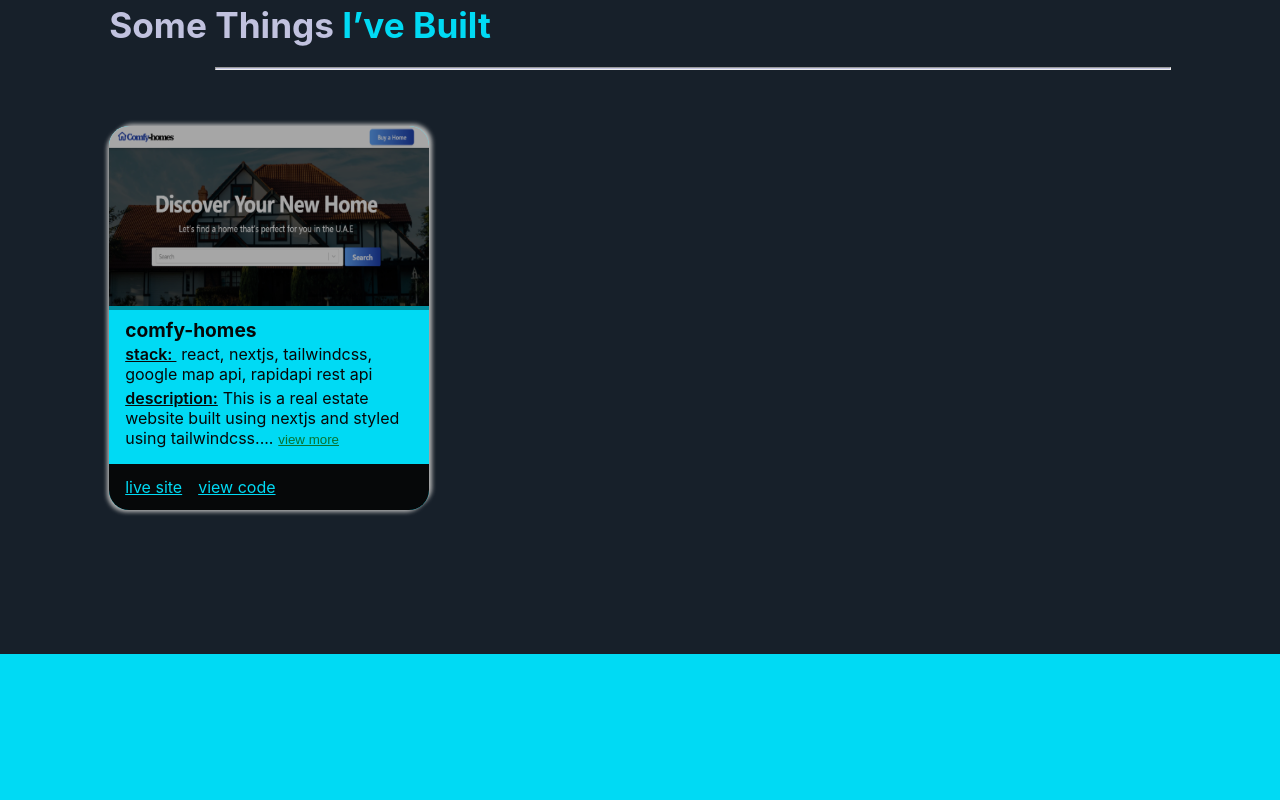
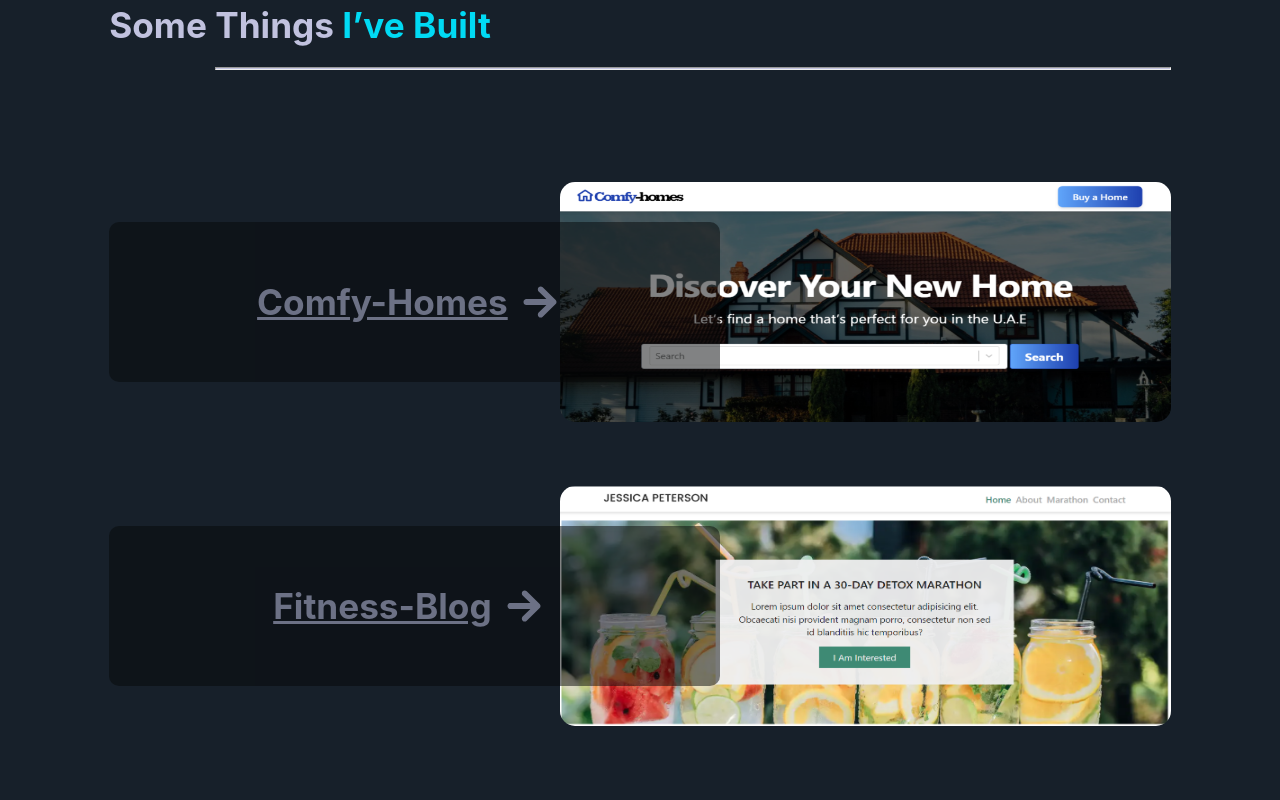
Before and after one commit to idemmanuel001/idoko-emmanuel-portfolio, a Next.js app: page / in a window 1280 px wide. Shown: the part 1720-2520 px from the top of the page. Built offline with nearby package versions, Linux system fonts and the light colour scheme.

Commit message:
updated the projects component

```diff
--- a/components/layout/header.js
+++ b/components/layout/header.js
@@ -4,6 +4,7 @@ import { Link } from 'react-scroll';
 import { MobileNav, DestopNav } from './navigation';
 import styled from 'styled-components';
 import Image from 'next/image';
+import NextLink from 'next/link';
 import { Container } from '../styles/sharedStyles';
 
 
@@ -58,7 +59,8 @@ export default function Header() {
     return (
         <StyledHeader >
             <Container>
-                <Link
+                <NextLink href={'/'} passHref>
+                    <Link
                     to='home'
                     spy={true}
                     smooth={true}
@@ -76,7 +78,8 @@ export default function Header() {
                             priority='true'
                         />
                     </div>
-                </Link>
+                    </Link>
+                </NextLink>
                 <MobileNav />
                 <DestopNav />
             </Container>
--- a/components/layout/navigation.js
+++ b/components/layout/navigation.js
@@ -175,8 +175,9 @@ const StyledMobileNav = styled.ul`
     }
 
     button {
-        margin-top: 1rem;
+        margin-top: 2rem;
         margin-bottom: 1rem;
+        width: 100%;
     }
 `;
 
--- a/components/sections/aboutMe.js
+++ b/components/sections/aboutMe.js
@@ -61,10 +61,14 @@ const StyledAbout = styled(Section)`
         hr{
             position: absolute;
             right: 0;
-            bottom: 0;
+            bottom: 0.2rem;
             width: 90%;
             height: 3px;
             background: ${({ theme }) => theme.secondaryColor};
+
+            @media(min-width: ${({ theme }) => theme.desktop}){
+                     bottom: 0;
+                }
 
         }
     }
--- a/components/sections/heroSection.js
+++ b/components/sections/heroSection.js
@@ -124,7 +124,7 @@ const Herosection = () => {
                     ref={heroRef}
                     className="innerContainer">
                     <div id='firstContainer'>
-                        <h1>Detail-Oriented <span>Frontend Developer </span> focused on timely value delivery</h1>
+                        <h1>Detail-Oriented <span>Frontend Developer </span> focused on timely value delivery.</h1>
                         <Link
                         activeClass="active"
                             to='contact'
--- a/components/sections/projects.js
+++ b/components/sections/projects.js
@@ -1,7 +1,9 @@
 import { useState } from 'react';
 import Image from 'next/image';
+import Link from 'next/link';
 import styled from 'styled-components';
 import { Container, Section } from '../styles/sharedStyles';
+import { IoMdArrowRoundForward } from 'react-icons/io';
 
 
 //Project Style
@@ -24,6 +26,10 @@ const StyledProject = styled(Section)`
             margin-top: 1rem;
             margin-bottom: 2.5rem;
 
+            @media(min-width: ${({ theme }) => theme.tablet}){
+                margin-bottom: 5rem;
+            }
+
             h2{
                 z-index: 10;
 
@@ -41,10 +47,14 @@ const StyledProject = styled(Section)`
             hr{
                 position: absolute;
                 right: 0;
-                bottom: 0;
+                bottom: 0.2rem;
                 width: 90%;
                 height: 3px;
                 background: ${({ theme }) => theme.lightGray};
+
+                @media(min-width: ${({ theme }) => theme.desktop}){
+                     bottom: 0;
+                }
 
         }
 
@@ -83,7 +93,6 @@ const Projects = ({ projects }) => {
 
                             <ProjectItem key={index} project={project} />
 
-
                         ))}
                     </div>
 
@@ -99,121 +108,101 @@ const Projects = ({ projects }) => {
 
 //ProjectItem styles
 const StyledProJectItem = styled.div`
-    width: 320px;
+    position: relative;
+    width: 100%;
     height: fit-content;
-    margin: 1rem auto;
-    display: flex;
-    flex-direction: column;
-    justify-content: center;
-    align-items: center;
-    border-radius: 20px;
+    margin: 2rem auto;
+    border-radius: 10px;
     overflow: hidden;
-    box-shadow: 4px -3px 4px -1px rgb(181,181,181), -3px 3px 4px -1px rgb(181,181,181);
-    background: ${({ theme }) => theme.primaryColor};
-    color: ${({ theme }) => theme.black};
+    border: 1px solid ${({ theme }) => theme.lightGray};
+    cursor: pointer;
+
 
     @media(min-width: ${({ theme }) => theme.tablet}){
-        margin: 1rem 0;
+        margin: 2rem 0;
+        display: flex;
+        flex-direction: row-reverse;
+        position: static;
+        align-items: center;
+        justify-content: space-between;
+        border: none;
+        border-radius: 0;
     }
 
     .projectImage{
         position: relative;
+        width: 100%;
+        height: 15rem;
 
-        .overlay{
-            width: 100%;
-            height: 100%;
-            position: absolute;
-            top: 0;
-            left: 0;
-            right: 0;
-            bottom: 0;
-            background: rgba(0,0,0, 0.35);
-            transition: all 0.5s ease-in;
-
-            &:focus,
-            &:hover{
-                transform: scale(0.05, 0.05);
-                opacity: 0;
-            }
+        @media(min-width: ${({ theme }) => theme.tablet}){
+            border-radius: 15px;
+            overflow: hidden;
         }
     }
 
     .projectBody{
-        padding: 0.5rem 1rem 1rem 1rem;
         margin: 0 auto;
-        font-size: ${({ theme }) => theme.small};
+        position: absolute;
+        top: 0;
+        left: 0;
+        width: 100%;
+        height: 100%;
+        color: ${({ theme }) => theme.white};
+        background: ${({ theme }) => theme.secondaryColor};
+        opacity: 0.8;
+        display: flex;
+        align-items: center;
+        justify-content: center;
+        transition: all 0.3s ease-in;
+
+
+        @media(min-width: ${({ theme }) => theme.tablet}){
+            position: static;
+            color: ${({ theme }) => theme.lightGray};
+            background: ${({ theme }) => theme.black};
+            opacity: 0.5;
+            padding: 3.5rem 0;
+            border-radius: 10px;
+            margin-right: -15%;
+
+        }
+
+        &:hover{
+            color: ${({ theme }) => theme.primaryColor};
+        }
 
         h3{
             font-weight: bold;
-            font-size: ${({ theme }) => theme.medium};
-            margin-bottom: 0.1rem;
-        }
+            text-decoration: underline;
+            text-transform: capitalize;
+            font-size: ${({ theme }) => theme.large};
 
-        p{
-            font-weight: 400;
-            font-size: ${({ theme }) => theme.small};
+            @media(min-width: ${({ theme }) => theme.tablet}){
+                font-size: ${({ theme }) => theme.largeX2};
+            }
         }
 
         span{
-            font-weight: 600;
-            font-size: ${({ theme }) => theme.small};
-            text-decoration: underline;
-            margin-right: 0.3rem;
+            width: 4rem;
+            height: 3rem;
         }
 
-        .stack{
-            margin-bottom: 0.3rem;
-        }
-
-        .description{
-
-
-            button{
-                background: transparent !important;
-                border: none;
-                color: ${({ theme }) => theme.accentColor};
-                margin-left: 0.3rem;
-                cursor: pointer;
-                text-decoration: underline;
-            }
+        svg{
+            width: 100%;
+            height: 100%;
         }
 
 
     }
-
-     .links{
-            display: flex;
-            justify-content: center;
-            height: fit-content;
-            width: 100%;
-            justify-content: flex-start;
-            align-items: center;
-            background: ${({ theme }) => theme.black};
-            padding: 0.8rem 1rem;
-        }
-        a{
-            text-decoration: underline;
-            color: ${({ theme }) => theme.primaryColor};
-            margin-right: 1rem;
-
-            &:hover,
-            &:active{
-                color: ${({ theme }) => theme.accentColor};
-                transition: all 0.3s ease-in;
-            }
-
-        }
-
 
 `;
 
 
 //ProjectItem Markup
 function ProjectItem({ project }) {
-    const [isOpen, setIsOpen] = useState(false);
 
 
-    const { frontmatter: { title, description, image, stack, code, live }, content } = project;
+    const { frontmatter: { title, image }, content } = project;
     return (
         <StyledProJectItem>
 
@@ -221,36 +210,22 @@ function ProjectItem({ project }) {
                 <Image
                     src={image}
                     alt={title}
-                    width='320'
-                    height='180'
-                    objectFit='fill' />
-                <div className='overlay'></div>
+                    layout='fill'
+                    objectFit='fill'
+                />
             </div>
 
-            <div className="projectBody">
+            <Link href={`projects/${title}`} passhref>
+                <div className="projectBody">
 
-                <h3> {title} </h3>
+                    <h3> {title} </h3>
+                    <span>
+                        <IoMdArrowRoundForward />
+                    </span>
 
-                <p className='stack'>
-                    <span>stack: </span>
-                    {stack.join(', ')}
-                </p>
+                </div>
+            </Link>
 
-                <p className='description'>
-                    <span>description:</span>
-
-                    {isOpen ? content : description + '...'}
-
-                    <button onClick={() => setIsOpen(!isOpen)} >
-                        {isOpen ? 'view less' : 'view more'}
-                    </button>
-                </p>
-
-            </div>
-            <div className="links">
-                <a href={live} className="href" target="_blank" rel="noopener noreferrer" > live site</a>
-                <a href={code} className="href" target="_blank" rel="noopener noreferrer"> view code</a>
-            </div>
 
 
         </StyledProJectItem>
--- a/pages/projects/[project].js
+++ b/pages/projects/[project].js
@@ -3,7 +3,9 @@
 
 const Project = () => {
   return (
-    <div>[project]</div>
+    <div>
+       hfdh
+    </div>
   )
 }
 
--- /dev/null
+++ b/projects/fitness-blog.md
@@ -0,0 +1,12 @@
+---
+title: 'fitness-blog'
+stack: ['react', 'nextjs', 'tailwindcss', 'contentful cms']
+description: 'This is a headless fitness blog built with nextjs and contentful headless cms.'
+image: '/images/fitness-blog.png'
+code: 'https://github.com/idemmanuel001/fitness-blog'
+live: 'https://nextjs-fitness-blog.vercel.app/'
+---
+
+
+This is a real estate website built using nextjs and styled using tailwindcss. The frontend  of the website communicates with RapidAPI's rest endpoints using both the static site generation and server side rendering functionalities of nextjs.
+The map functionality was implemented using google map api.
```
Also changed, not shown: public/images/fitness-blog.png (added), 1 other file (tests, documents, lock files or other folders).
